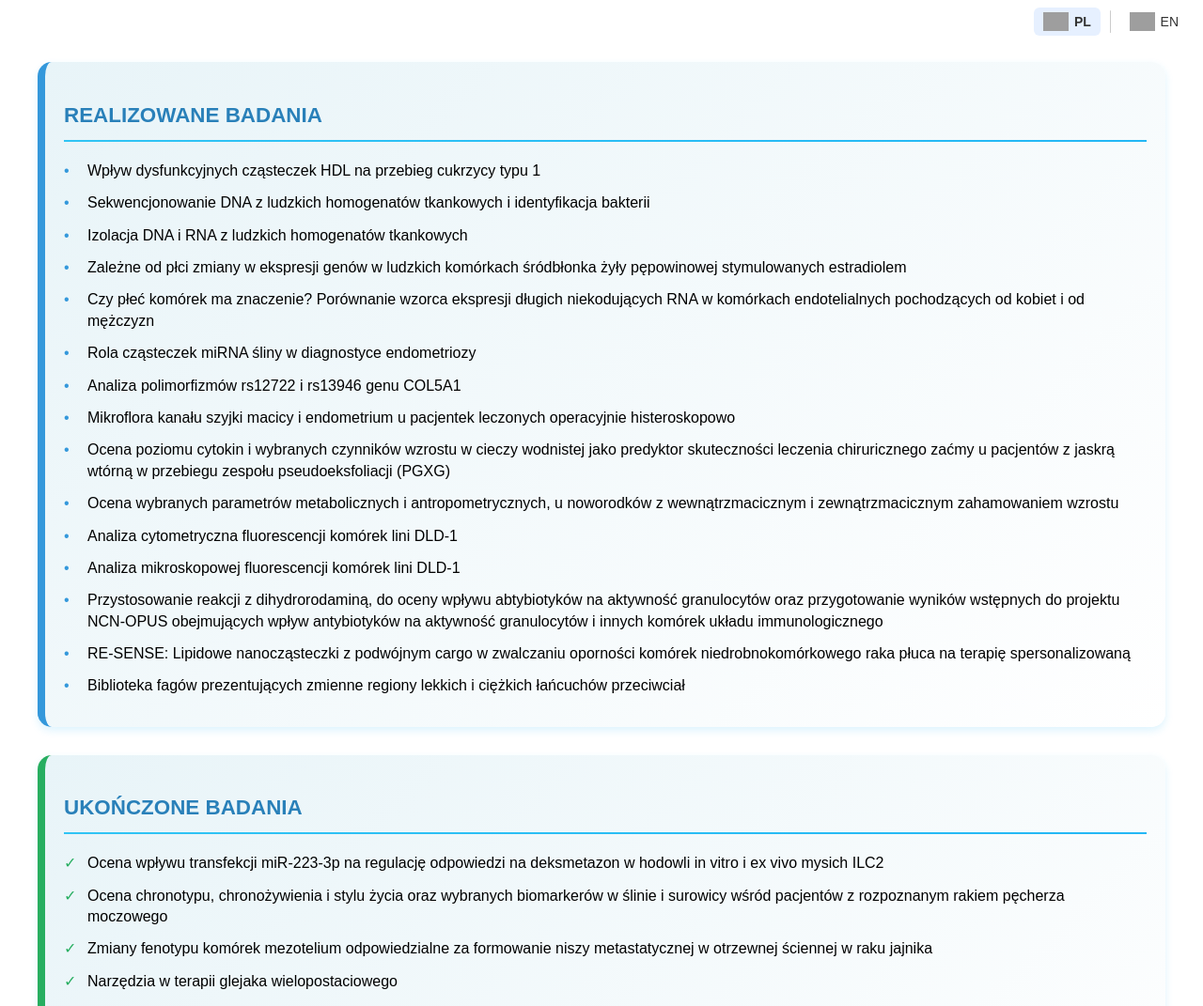
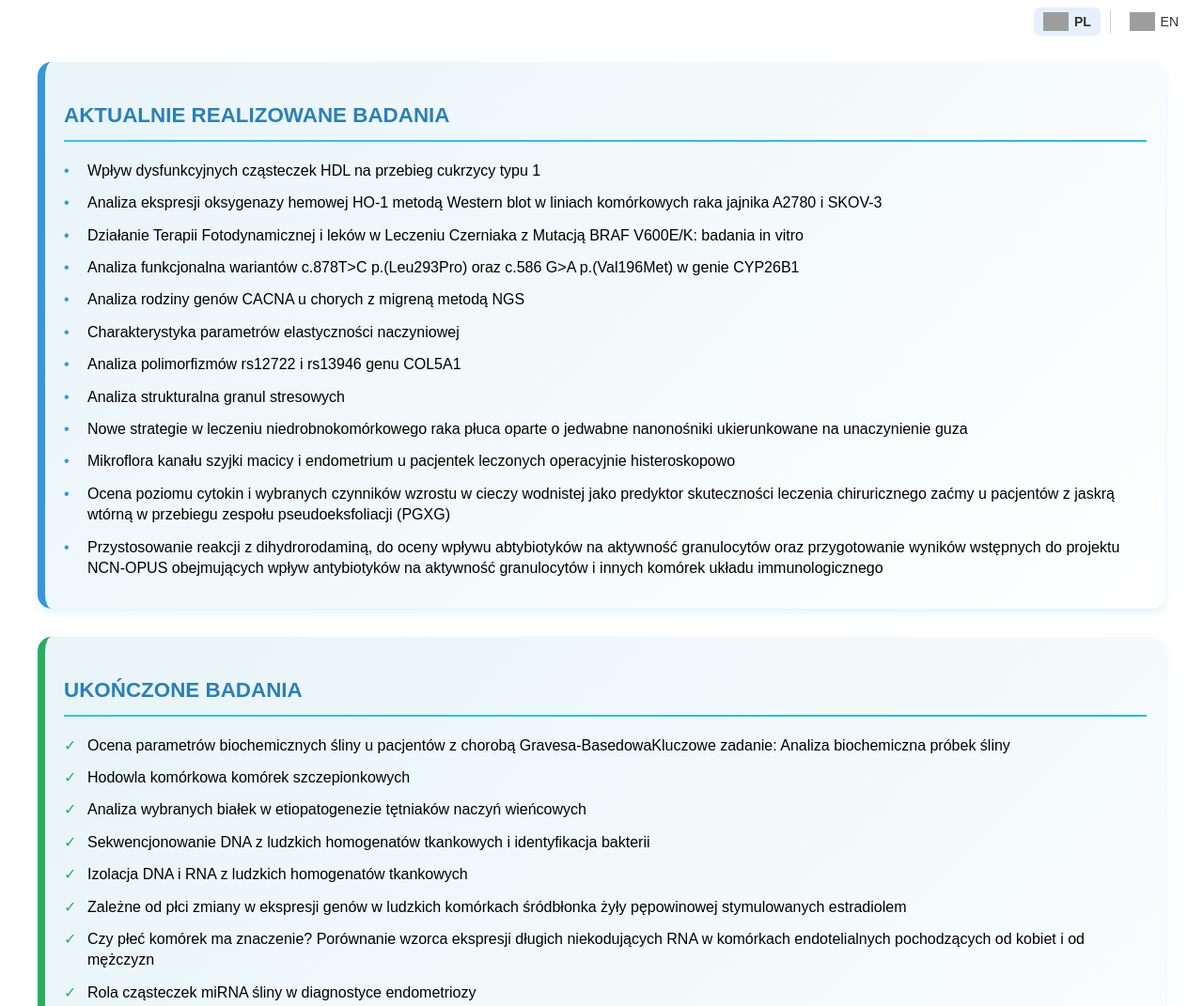
Before and after one commit to Xerons21/CMD-UMP, a plain HTML site: page Strona Główna/Nauka.html in a window 1280 px wide. Shown: the top 1071 px of the page at 94% size. Drawn offline with Linux system fonts and the light colour scheme; grey boxes are pictures that could not be loaded.

Commit message:
uPDATE LISTY

```diff
--- a/Strona Główna/Nauka.html
+++ b/Strona Główna/Nauka.html
@@ -51,7 +51,7 @@
   <div class="section" style="display:grid;grid-template-columns:repeat(auto-fit,minmax(280px,1fr));gap:20px;margin-bottom:30px;">
     <div class="box" style="background:linear-gradient(135deg,#e8f4f8 0%,#ffffff 100%);border-radius:15px;padding:20px;box-shadow:0 4px 8px rgba(35,183,245,0.15);border-left:8px solid #3498db;">
       <h2 style="color:#2980b9;padding-bottom:8px;margin-bottom:20px;font-size:clamp(1.2em,4vw,1.4em);border-image:linear-gradient(to right,#30c4f4,#23b7f5) 1;border-width:0 0 2px 0;border-style:solid;text-align:left;">
-        REALIZOWANE BADANIA
+       AKTUALNIE REALIZOWANE BADANIA
       </h2>
       <div class="content" id="ongoing"></div>
     </div>
@@ -69,29 +69,39 @@
 </div>
 
 <script>
-  // ✏️ Tutaj wpisujesz badania jako zwykły tekst z myślnikami
+  // ✏️ Tutaj wpisujesz badania jako zwykły tekst z myślnikami update na stan 27.02.2026
   const ongoingText = `
   Wpływ dysfunkcyjnych cząsteczek HDL na przebieg cukrzycy typu 1
+  - Analiza ekspresji oksygenazy hemowej HO-1 metodą Western blot w liniach komórkowych raka jajnika A2780 i SKOV-3
+  - Działanie Terapii Fotodynamicznej i leków w Leczeniu Czerniaka z Mutacją BRAF V600E/K: badania in vitro
+  - Analiza funkcjonalna wariantów c.878T>C p.(Leu293Pro) oraz c.586 G>A p.(Val196Met) w genie CYP26B1
+  - Analiza rodziny genów CACNA u chorych z migreną metodą NGS
+  - Charakterystyka parametrów elastyczności naczyniowej
+  - Analiza polimorfizmów rs12722 i rs13946 genu COL5A1
+  - Analiza strukturalna granul stresowych
+  - Nowe strategie w leczeniu niedrobnokomórkowego raka płuca oparte o jedwabne nanonośniki ukierunkowane na unaczynienie guza
+  - Mikroflora kanału szyjki macicy i endometrium u pacjentek leczonych operacyjnie histeroskopowo
+  -Ocena poziomu cytokin i wybranych czynników wzrostu w cieczy wodnistej jako predyktor skuteczności leczenia chiruricznego zaćmy u pacjentów z jaskrą wtórną w przebiegu zespołu pseudoeksfoliacji (PGXG)
+- Przystosowanie reakcji z dihydrorodaminą, do oceny wpływu abtybiotyków na aktywność granulocytów oraz przygotowanie wyników wstępnych do projektu NCN-OPUS obejmujących wpływ antybiotyków na aktywność granulocytów i innych komórek układu immunologicznego
+
+
+
+  `;
+
+  const completedText = `
+  Ocena parametrów biochemicznych śliny u pacjentów z chorobą Gravesa-BasedowaKluczowe zadanie: Analiza biochemiczna próbek śliny
+  - Hodowla komórkowa komórek szczepionkowych
+  - Analiza wybranych białek w etiopatogenezie tętniaków naczyń wieńcowych
   - Sekwencjonowanie DNA z ludzkich homogenatów tkankowych i identyfikacja bakterii
   - Izolacja DNA i RNA z ludzkich homogenatów tkankowych
   - Zależne od płci zmiany w ekspresji genów w ludzkich komórkach śródbłonka żyły pępowinowej stymulowanych estradiolem
   - Czy płeć komórek ma znaczenie? Porównanie wzorca ekspresji długich niekodujących RNA w komórkach endotelialnych pochodzących od kobiet i od mężczyzn
   - Rola cząsteczek miRNA śliny w diagnostyce endometriozy
-  - Analiza polimorfizmów rs12722 i rs13946 genu COL5A1
-  - Mikroflora kanału szyjki macicy i endometrium u pacjentek leczonych operacyjnie histeroskopowo
-  -Ocena poziomu cytokin i wybranych czynników wzrostu w cieczy wodnistej jako predyktor skuteczności leczenia chiruricznego zaćmy u pacjentów z jaskrą wtórną w przebiegu zespołu pseudoeksfoliacji (PGXG)
   - Ocena wybranych parametrów metabolicznych i antropometrycznych, u noworodków z wewnątrzmacicznym i zewnątrzmacicznym zahamowaniem wzrostu
-- Analiza cytometryczna fluorescencji komórek lini DLD-1
-- Analiza mikroskopowej fluorescencji komórek lini DLD-1
-- Przystosowanie reakcji z dihydrorodaminą, do oceny wpływu abtybiotyków na aktywność granulocytów oraz przygotowanie wyników wstępnych do projektu NCN-OPUS obejmujących wpływ antybiotyków na aktywność granulocytów i innych komórek układu immunologicznego
-- RE-SENSE: Lipidowe nanocząsteczki z podwójnym cargo w zwalczaniu oporności komórek niedrobnokomórkowego raka płuca na terapię spersonalizowaną
+- Analiza cytometryczna i mikroskopowa fluorescencji komórek lini DLD-1
+  - RE-SENSE: Lipidowe nanocząsteczki z podwójnym cargo w zwalczaniu oporności komórek niedrobnokomórkowego raka płuca na terapię spersonalizowaną
 - Biblioteka fagów prezentujących zmienne regiony lekkich i ciężkich łańcuchów przeciwciał
-
-
-  `;
-
-  const completedText = `
-  Ocena wpływu transfekcji miR-223-3p na regulację odpowiedzi na deksmetazon w hodowli in vitro i ex vivo mysich ILC2
+  - Ocena wpływu transfekcji miR-223-3p na regulację odpowiedzi na deksmetazon w hodowli in vitro i ex vivo mysich ILC2
   - Ocena chronotypu, chronożywienia i stylu życia oraz wybranych biomarkerów w ślinie i surowicy wśród pacjentów z rozpoznanym rakiem pęcherza moczowego
   - Zmiany fenotypu komórek mezotelium odpowiedzialne za formowanie niszy metastatycznej w otrzewnej ściennej w raku jajnika
   - Narzędzia w terapii glejaka wielopostaciowego
```
